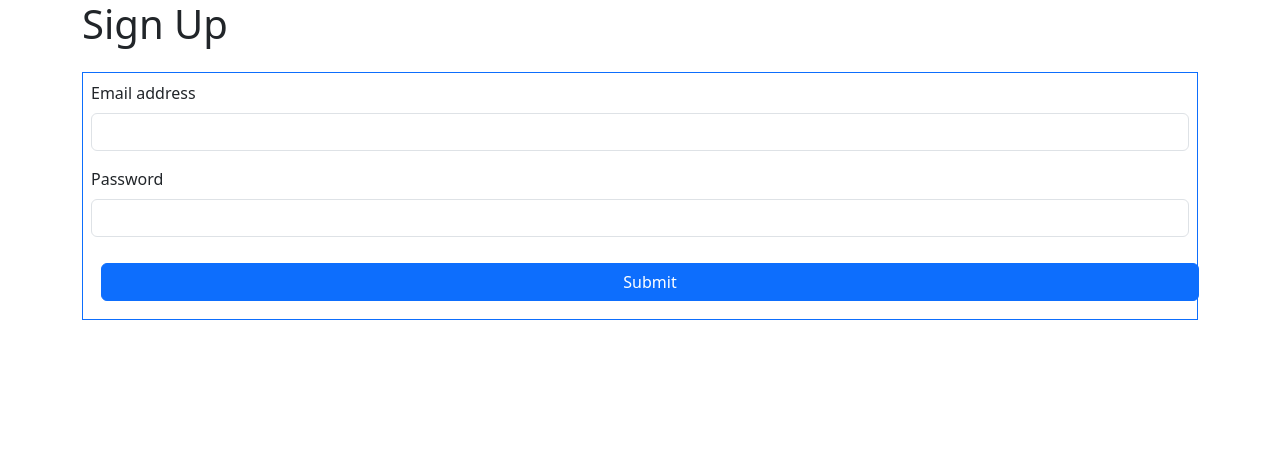
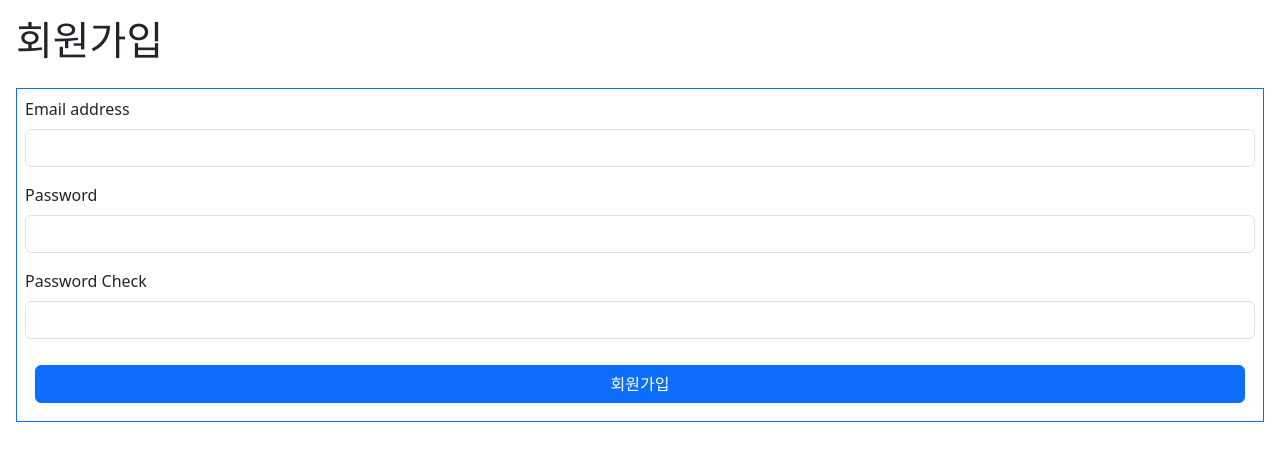
Before and after one commit to systemfile36/DiaryMoodAnalyzer, a Vue app in the folder frontend/: page /signUp in a window 1280 px wide. Shown: the top 460 px of the page. Built offline with nearby package versions, Linux system fonts and the light colour scheme.

Commit message:
refactor: 폼의 에러 메시지를 컴포넌트화. 기타 사소한 수정

```diff
--- /dev/null
+++ b/frontend/src/components/FormErrorText.vue
@@ -0,0 +1,21 @@
+<template>
+    <div class="error form-text" v-if="errors[fieldName]">
+        <div v-for="(message, i) in errors[fieldName]" :key="i">
+            {{ message }}
+        </div>
+    </div>
+</template>
+<script setup>
+import { defineProps } from 'vue'
+
+const props = defineProps({
+    errors: Array,
+    fieldName: String
+})
+
+</script>
+<style scoped lang="scss">
+    .error {
+        color: red;
+    }
+</style>
--- a/frontend/src/components/SignIn.vue
+++ b/frontend/src/components/SignIn.vue
@@ -1,28 +1,32 @@
 <template lang="">
-    <div class="container">
-        <h2 class="display-5 mb-4">Sign In</h2>
+    <div class="m-3">
+        <h2 class="display-5 mb-4">로그인</h2>
         <form class="p-2 border border-primary">
             <div class="mb-3">
-                <label for="exampleInputEmail1" class="form-label">Email address</label>
+                <label for="InputEmail" class="form-label">Email address</label>
                 <input
                      type="email" class="form-control"
-                     id="exampleInputEmail1" aria-describedby="emailHelp"
+                     id="InputEmail" aria-describedby="emailHelp"
                      v-model="email">
-                <div class="error form-text" v-if="errors['email']">
-                    <div v-for="(message, i) in errors['email']" :key="i">
-                        {{ message }}
-                    </div>
-                </div>
+                <FormErrorText
+                    :errors="errors"
+                    :fieldName="'email'"/>
             </div>
             <div class="mb-3">
-                <label for="exampleInputPassword1" class="form-label">Password</label>
+                <label for="InputPassword" class="form-label">Password</label>
               <input
                     type="password" class="form-control"
-                   id="exampleInputPassword1"
-                    v-model="password"    >
+                   id="InputPassword"
+                    v-model="password">
              </div>
-             <button type="button" class="btn btn-primary"
-              @click="signIn">Submit</button>
+
+            <div class="d-flex ">
+                <button type="button" class="btn btn-primary"
+                @click="signIn">로그인</button>
+                <router-link to="/signup" class="btn btn-light">
+                계정 만들기
+                </router-link>
+                </div>
             </form>
     </div>
 
@@ -31,6 +35,8 @@
 import { ref, onMounted } from 'vue'
 import axios from 'axios'
 import { useRouter } from 'vue-router'
+import FormErrorText from './FormErrorText.vue';
+
 import { useAuthManagerStore } from '../stores/AuthManager';
 import Validator from '../utils/Validator';
 import ErrMessages from '../utils/ErrMessages';
--- a/frontend/src/components/SignUp.vue
+++ b/frontend/src/components/SignUp.vue
@@ -1,6 +1,6 @@
 <template lang="">
-    <div class="container">
-        <h2 class="display-6 mb-4">Sign Up</h2>
+    <div class="m-3">
+        <h2 class="display-6 mb-4">회원가입</h2>
         <form class="p-2 border border-primary">
             <div class="mb-3">
                 <label for="InputEmail" class="form-label">Email address</label>
@@ -8,11 +8,9 @@
                      type="email" class="form-control"
                      id="InputEmail" aria-describedby="emailHelp"
                      v-model.trim="email">
-                <div class="error form-text" v-if="errors['email']">
-                    <div v-for="(message, i) in errors['email']" :key="i">
-                        {{ message }}
-                    </div>
-                </div>
+                <FormErrorText
+                  :errors="errors"
+                  :fieldName="'email'"/>
             </div>
             <div class="mb-3">
                 <label for="InputPassword" class="form-label">Password</label>
@@ -20,14 +18,24 @@
                     type="password" class="form-control"
                    id="InputPassword"
                     v-model.trim="password">
-               <div class="error form-text" v-if="errors['password']">
-                    <div v-for="(message, i) in errors['password']" :key="i">
-                        {{ message }}
-                    </div>
-                </div>
+              <FormErrorText
+                :errors="errors"
+                :fieldName="'password'"/>
              </div>
-             <button type="button" class="btn btn-primary"
-              @click="signUp">Submit</button>
+             <div class="mb-3">
+              <label for="InputPasswordCheck" class="form-label">Password Check</label>
+              <input
+                type="password" class="form-control"
+                id="InputPasswordCheck"
+                v-model.trim="passwordCheck">
+                <FormErrorText
+                  :errors="errors"
+                  :fieldName="'passwordCheck'"/>
+             </div>
+             <div class="d-flex">
+              <button type="button" class="btn btn-primary"
+              @click="signUp">회원가입</button>
+             </div>
         </form>
     </div>
 
@@ -36,6 +44,8 @@
 import { ref } from 'vue'
 import axios from 'axios'
 import { useRouter } from 'vue-router'
+import FormErrorText from './FormErrorText.vue'
+
 import Validator from '../utils/Validator';
 import ErrMessages from '../utils/ErrMessages';
 import { useFormValidation } from '../utils/FormValidation';
@@ -48,6 +58,9 @@ const authManager = useAuthManagerStore();
 
 const email = ref("");
 const password = ref("");
+const passwordCheck = ref("");
+
+//컴포저블을 통해 폼 입력값의 유효성 검사
 const { errors } = useFormValidation([
   {
     field: email,
@@ -68,17 +81,29 @@ const { errors } = useFormValidation([
         message: ErrMessages.ERR_PASSWORD
       }
     ]
+  },
+  {
+    field: passwordCheck,
+    fieldName: 'passwordCheck',
+    rules: [
+      {
+        //비밀번호 확인란은 비밀번호의 값과 일치해야함
+        validate: (value) => value == password.value,
+        message: ErrMessages.ERR_PASSWORD_CHECK
+      }
+    ]
   }
 ]);
 
-//회원가입 테스트용 메소드
 function signUp() {
-
+  if(Object.entries(errors.value).length === 0) {
     authManager.signUp({
         email: email.value,
         password: password.value
     })
-
+  } else {
+    alert(ErrMessages.ERR_INVALID_FORM_INPUT);
+  }
 }
 </script>
 <style lang="scss">
--- a/frontend/src/components/Title.vue
+++ b/frontend/src/components/Title.vue
@@ -19,9 +19,7 @@
             <button class="btn btn-primary"
                 @click="logoutHandler">Logout</button>
             </div>
-
         </div>
-
     </div>
 </template>
 <script setup>
--- a/frontend/src/utils/ErrMessages.js
+++ b/frontend/src/utils/ErrMessages.js
@@ -1,4 +1,6 @@
 export default class ErrMessages {
     static ERR_EMAIL = '이메일이 형식에 맞지 않습니다!';
     static ERR_PASSWORD = '비밀 번호는 하나 이상의 숫자, 하나 이상의 영문자를 포함한 8자 이상 12자 이하의 문자열이어야 합니다.'
+    static ERR_PASSWORD_CHECK = '비밀 번호가 일치하지 않습니다!'
+    static ERR_INVALID_FORM_INPUT = '입력 값이 바르지 않습니다. 다시 한 번 확인해주세요.'
 }
```
